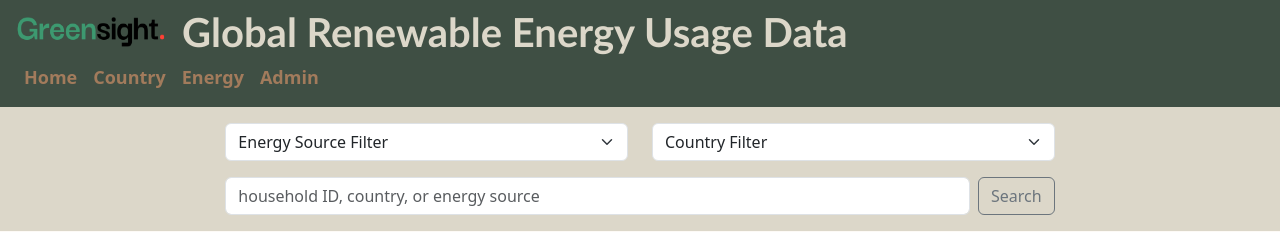
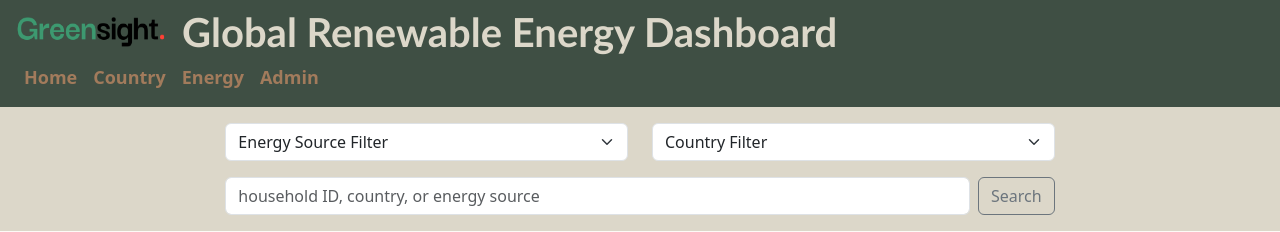
Before and after one commit to joecgyee/greensight, a Django app: page /about/ in a window 1280 px wide. Shown: the top 232 px of the page. Run offline with Django 5.2, Linux system fonts and the light colour scheme; data comes from the database, SQL or seed files in the repository; both versions use the stored data as it was after the commit; some libraries are stand-ins or nearby versions.

Commit message:
Modify Title and Favicon

```diff
--- a/energyinsight/usage_data/templates/usage_data/title.html
+++ b/energyinsight/usage_data/templates/usage_data/title.html
@@ -7,7 +7,7 @@
       <img src="{% static 'images/greensight-high-resolution-logo-transparent.png' %}"
            id="logo" alt="greensight logo" width="150" height="30" class="me-3">
     </a>
-    <h1 id="application_title" class="mb-0">Global Renewable Energy Usage Data</h1>
+    <h1 id="application_title" class="mb-0">Global Renewable Energy Dashboard</h1>
   </div>
 
   <div class="w-100 d-flex px-3">
```
Also changed, not shown: energyinsight/db.sqlite3, energyinsight/usage_data/static/images/favicon_io/android-chrome-192x192.png, energyinsight/usage_data/static/images/favicon_io/android-chrome-512x512.png, energyinsight/usage_data/static/images/favicon_io/apple-touch-icon.png, energyinsight/usage_data/static/images/favicon_io/favicon-16x16.png, energyinsight/usage_data/static/images/favicon_io/favicon-32x32.png, energyinsight/usage_data/static/images/favicon_io/favicon.ico, energyinsight/usage_data/static/images/greensight-high-resolution-logo-transparent.png.
